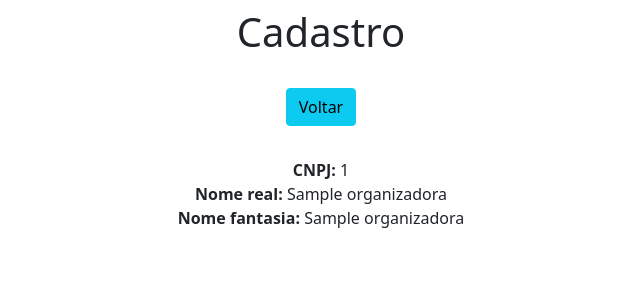
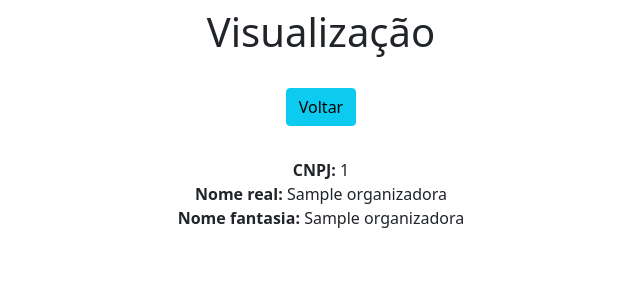
Before and after one commit to 0101-1010/projetoBD_Sistema_ingresso, a Django app: page /view/1/ in a window 1280 px wide. Shown: the top 300 px of the page, without its empty margins (319-959 px from the left). Run offline with Django 3.2, Linux system fonts and the light colour scheme; tables that the repository leaves empty hold one stand-in row (values such as "Sample post").

Commit message:
Primeiro commit

```diff
--- a/app/templates/view.html
+++ b/app/templates/view.html
@@ -8,7 +8,7 @@
 </head>
 <body>
     <div class="col-8 m-auto pt-2 pb-2 text-center">
-        <h1>Cadastro</h1>
+        <h1>Visualização</h1>
     </div>
 
     <div class="col-8 m-auto pt-3 pb-2 text-center">
--- a/app/views.py
+++ b/app/views.py
@@ -38,7 +38,6 @@ def update(request, pk):
     data = {}
     data['db'] = Organizadora.objects.get(pk=pk)
     form = OrganizadoraEvento(request.POST or None, instance=data['db'])
-
     if form.is_valid():
         form.save()
     return redirect('home')
```
